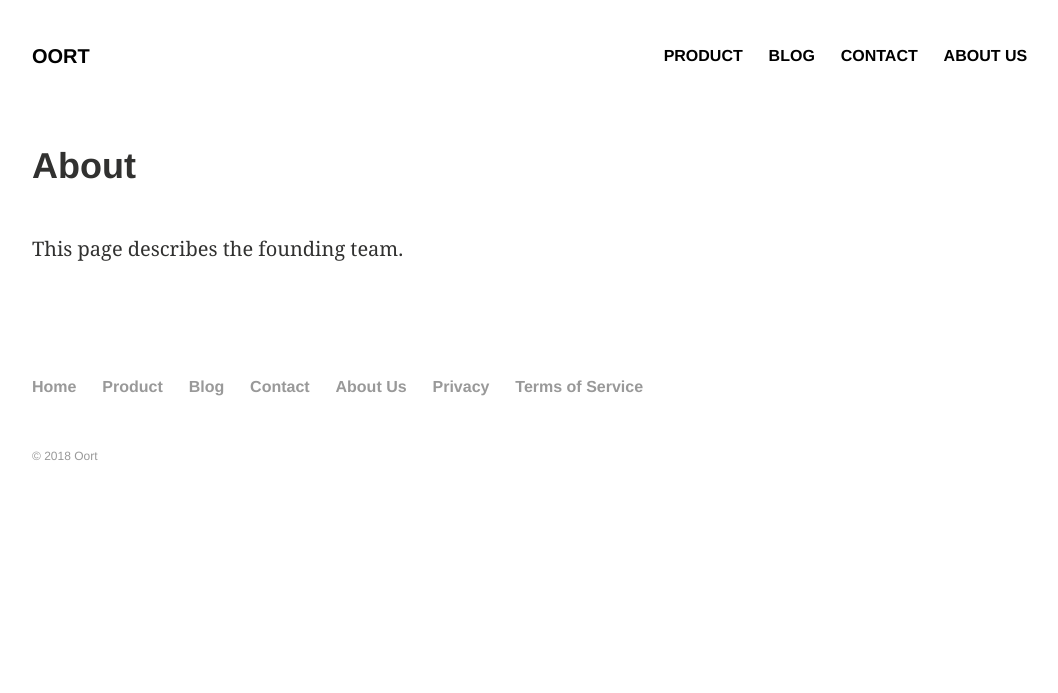
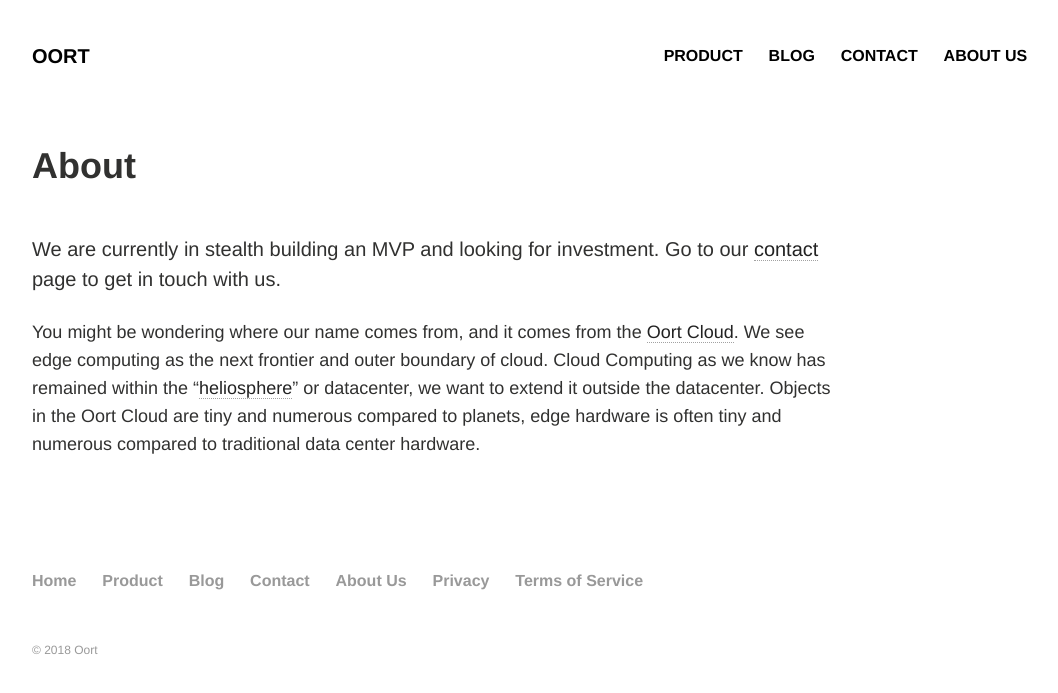
Before and after one commit to oort-io/oort-io.github.io, a Jekyll site: the page built from about/index.md, in a window 1280 px wide. Shown: the top 693 px of the page, without its empty margins (64-1122 px from the left). Built offline with Jekyll 4.4.1, drawn with Linux system fonts in a browser that asks for light colours.

Commit message:
About us page (#1)
* about us draft

* same fonts

```diff
--- a/_layouts/home.html
+++ b/_layouts/home.html
@@ -37,7 +37,7 @@
       <div class="wrap page-lead-content">
         <h1>Cloud Native Edge Computing</h1>
         <h2>There's life outside the data center.</h2>
-	<a href="{{ site.url }}/contact/" class="btn-inverse">Contact Us</a> &nbsp; or &nbsp; <a href="{{ site.url }}/blog/" class="btn-inverse">Read our Blog</a>
+	        <p class="content"><a href="{{ site.url }}/contact/" class="btn-inverse">Contact Us</a> &nbsp; or &nbsp; <a href="{{ site.url }}/blog/" class="btn-inverse">Read our Blog</a></p>
       </div><!-- /.page-lead-content -->
     </div><!-- /.page-lead -->
     {% endif %}
--- a/_sass/_variables.scss
+++ b/_sass/_variables.scss
@@ -6,7 +6,8 @@
    Typography variables
    ========================================================================== */
 
-$base-font                   	: Georgia,Times,"Times New Roman",serif;
+// $base-font                   	: Georgia,Times,"Times New Roman",serif;
+$base-font                	    : "Helvetica Neue","Segoe UI",Arial,sans-serif;
 $heading-font                	: "Helvetica Neue","Segoe UI",Arial,sans-serif;
 $caption-font                	: $base-font;
 $code-font                   	: monospace;
--- a/about/index.md
+++ b/about/index.md
@@ -2,7 +2,7 @@
 layout: page
 title: "About"
 modified: 2018-07-27T12:00:00-00:00
-excerpt: "Who are we?"
+excerpt: "Who is Oort?"
 image:
   feature:
   teaser:
@@ -11,4 +11,6 @@ share: false
 ads: false
 ---
 
-This page describes the founding team.
+We are currently in stealth building an MVP and looking for investment. Go to our [contact](/contact) page to get in touch with us.
+
+You might be wondering where our name comes from, and it comes from the [Oort Cloud](https://en.wikipedia.org/wiki/Oort_cloud). We see edge computing as the next frontier and outer boundary of cloud. Cloud Computing as we know has remained within the "[heliosphere](https://en.wikipedia.org/wiki/Heliosphere)" or datacenter, we want to extend it outside the datacenter. Objects in the Oort Cloud are tiny and numerous compared to planets, edge hardware is often tiny and numerous compared to traditional data center hardware.
```
Also changed, not shown: 1 other file.
